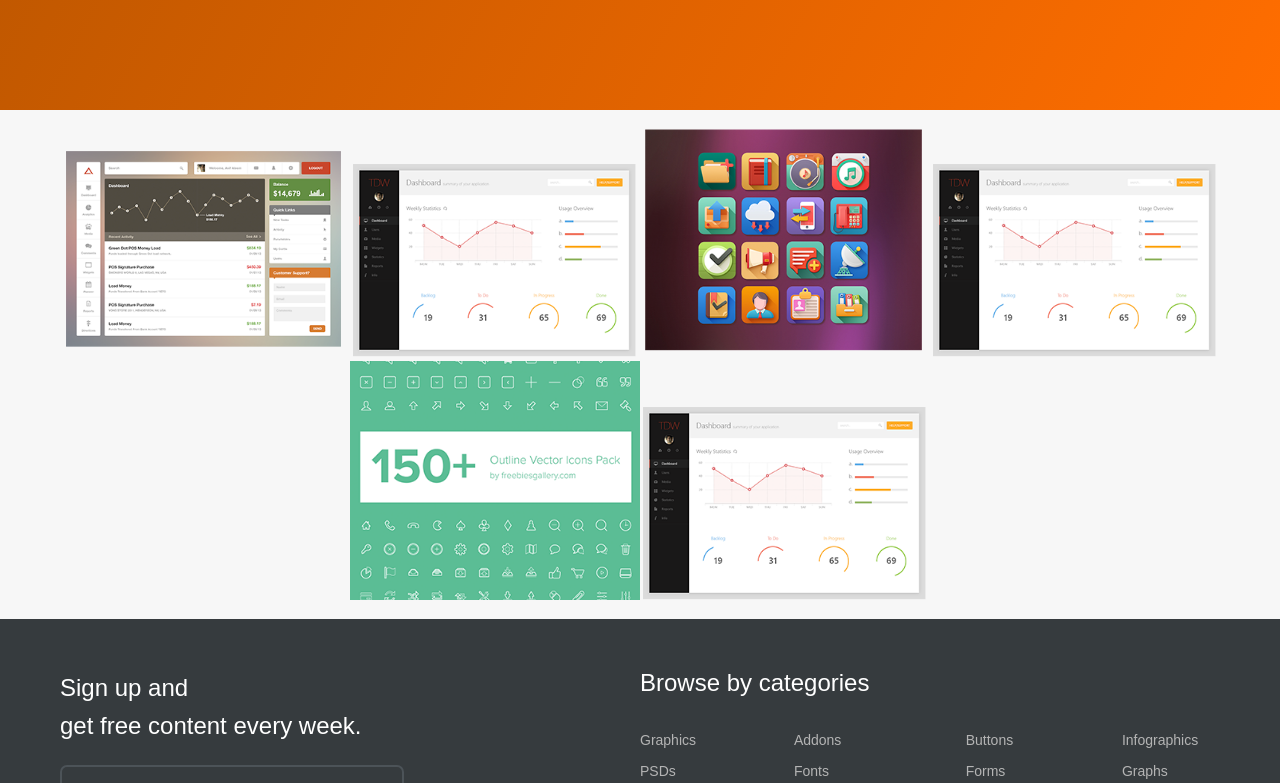
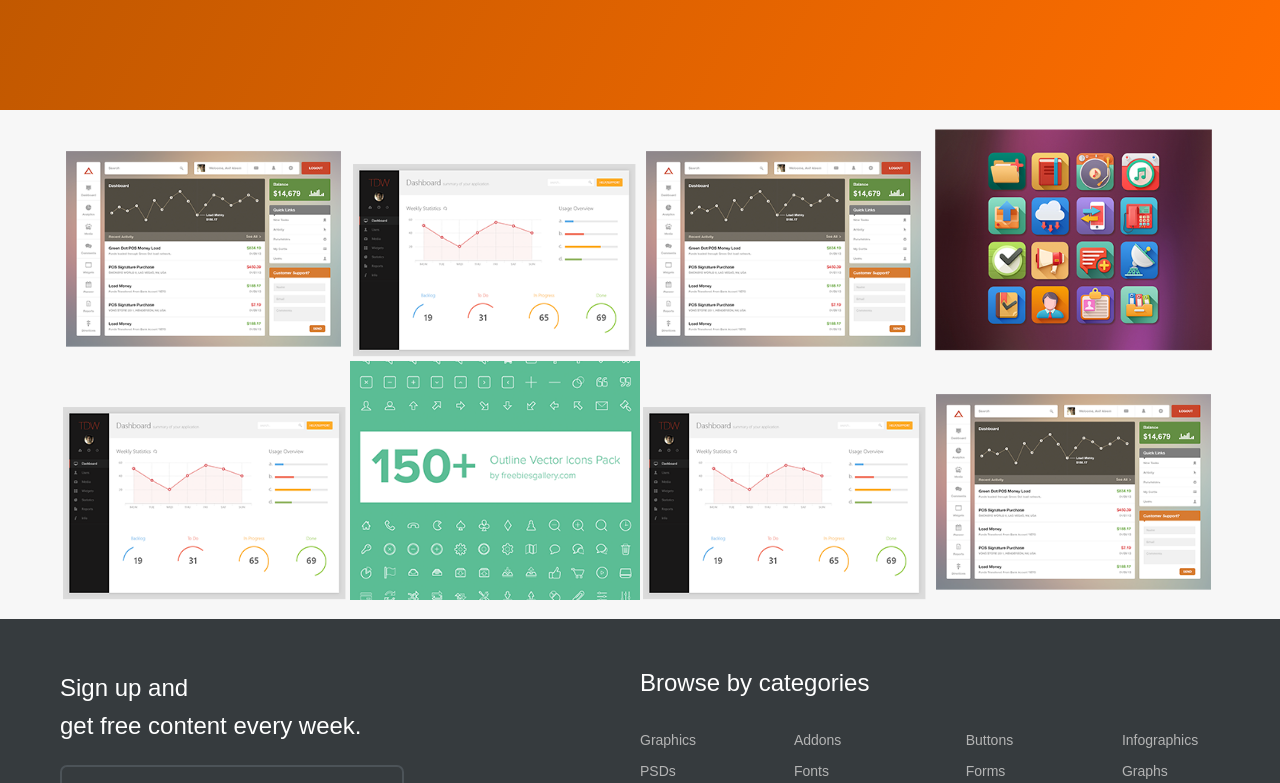
Before and after one commit to amitdabade/giphy-search, an Angular app: page / in a window 1280 px wide. Shown: the part 520-1303 px from the top of the page. Built offline with nearby package versions, Linux system fonts and the light colour scheme; a web font is replaced by a local one.

Commit message:
Update search.component.html

```diff
--- a/src/app/search/search.component.html
+++ b/src/app/search/search.component.html
@@ -32,9 +32,11 @@
     <div [hidden]="default_results" class="result">
         <img src="./assets/3.png">
         <img src="./assets/4.png">
+        <img src="./assets/3.png">
         <img src="./assets/2.png">
         <img src="./assets/4.png">
         <img src="./assets/1.png">
         <img src="./assets/4.png">
+        <img src="./assets/3.png">
     </div>
 </div>
```
